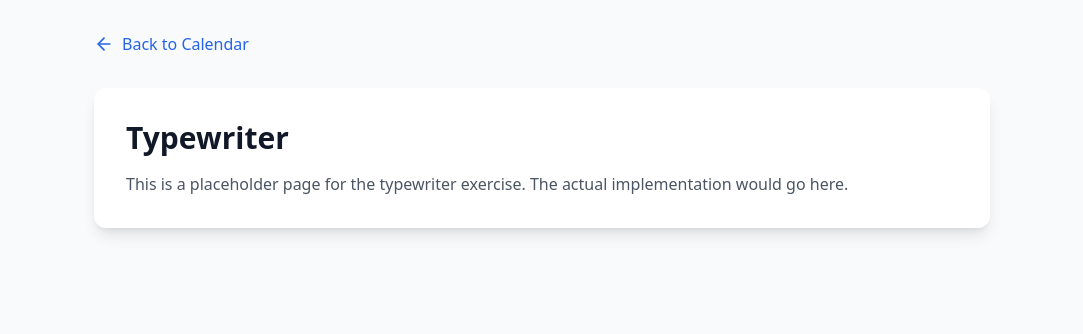
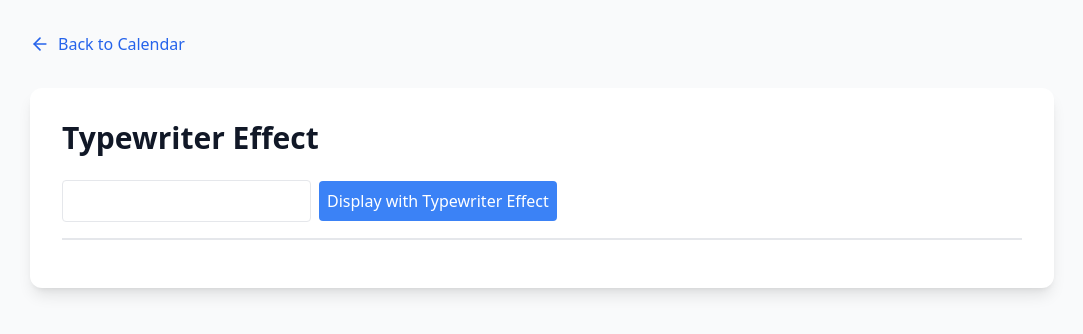
Before and after one commit to ashvinpanicker/react-practice-calendar, a React (Vite) app: page /typewriter in a window 1280 px wide. Shown: the top 334 px of the page, without its empty margins (98-1181 px from the left). Built offline with nearby package versions, Linux system fonts and the light colour scheme.

Commit message:
Typewriter effect

```diff
--- a/src/App.tsx
+++ b/src/App.tsx
@@ -11,6 +11,7 @@ import { MovieSearchPage } from './pages/MovieSearchPage';
 import { TimerPage } from './pages/TimerPage';
 import { PokemonPage } from './pages/PokemonPage';
 import { ContactBookPage } from './pages/ContactBookPage';
+import { TypewriterPage } from './pages/TypewriterPage';
 
 function App() {
   return (
@@ -27,7 +28,7 @@ function App() {
         <Route path="/timer" element={<TimerPage />} />
         <Route path="/pokemon-list" element={<PokemonPage />} />
         <Route path="/contact-book" element={<ContactBookPage />} />
-        <Route path="/typewriter" element={<PlaceholderPage />} />
+        <Route path="/typewriter" element={<TypewriterPage />} />
         <Route path="/reservation" element={<PlaceholderPage />} />
         <Route path="/github-issues" element={<PlaceholderPage />} />
       </Routes>
--- /dev/null
+++ b/src/pages/TypewriterPage.tsx
@@ -0,0 +1,51 @@
+/*
+
+Given a sentence, display it with half a second delay between each character.
+Start showing nothing and then display characters one by one until the full sentence is displayed. No style is required.
+
+*/
+
+import { FC, useState } from 'react';
+import { BackButton } from '../components/BackButton';
+
+export const TypewriterPage: FC = () => {
+    const [inputText, setInputText] = useState("");
+    const [sentence, setSentence] = useState<string>("");
+
+    const handleTypewriterSentence = () => {
+        let i = 0;
+        const timer = setInterval(() => {
+            setSentence(inputText.substring(0, i + 1));
+            i++;
+            if (i === inputText.length) clearInterval(timer);
+        }, 500);
+
+        return () => clearInterval(timer);
+    }
+
+    return (
+        <div className="min-h-screen bg-gray-50 p-4 sm:p-6 lg:p-8">
+            <div className="max-w-5xl mx-auto">
+                <BackButton />
+                <div className="bg-white rounded-xl shadow-lg p-6 sm:p-8">
+                    <h1 className="text-2xl sm:text-3xl font-bold mb-4 text-gray-900">Typewriter Effect</h1>
+                    <div className="flex flex-col">
+                        <div className='flex flex-col border-b-2 pb-4 mb-4'>
+                            <form className="mt-2">
+                                <input name="city" type="text" className="p-2 mr-2 border rounded" onChange={(e) => setInputText(e.target.value)} value={inputText} />
+                                <button type="button" className={`bg-blue-500 text-white p-2 rounded`} onClick={handleTypewriterSentence}>Display with Typewriter Effect</button>
+                            </form>
+                        </div>
+                        <div className='flex flex-col'>
+                            {sentence &&
+                                <div>
+                                    You typed <b>{sentence}</b>
+                                </div>
+                            }
+                        </div>
+                    </div>
+                </div>
+            </div>
+        </div>
+    );
+};
```
